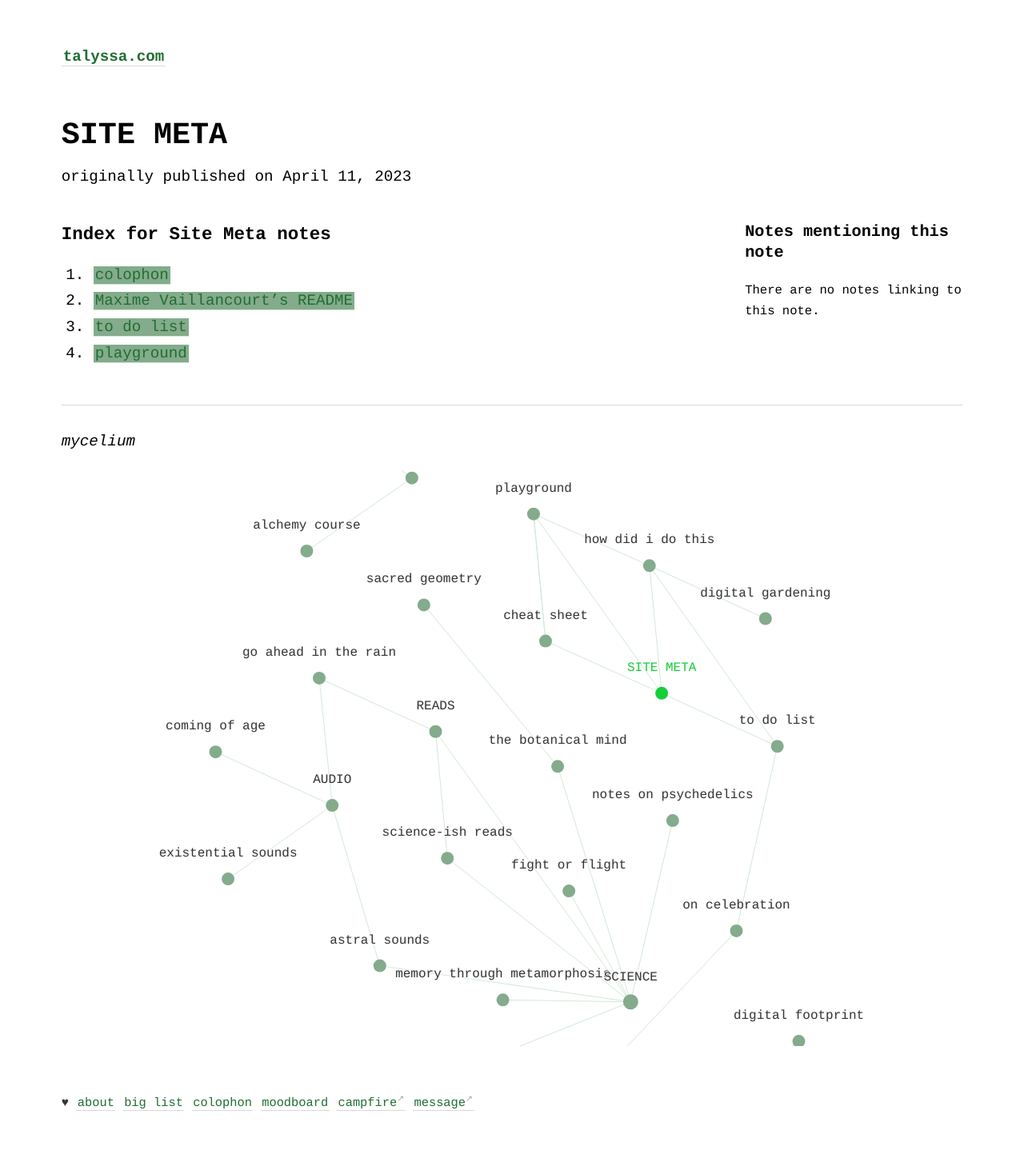
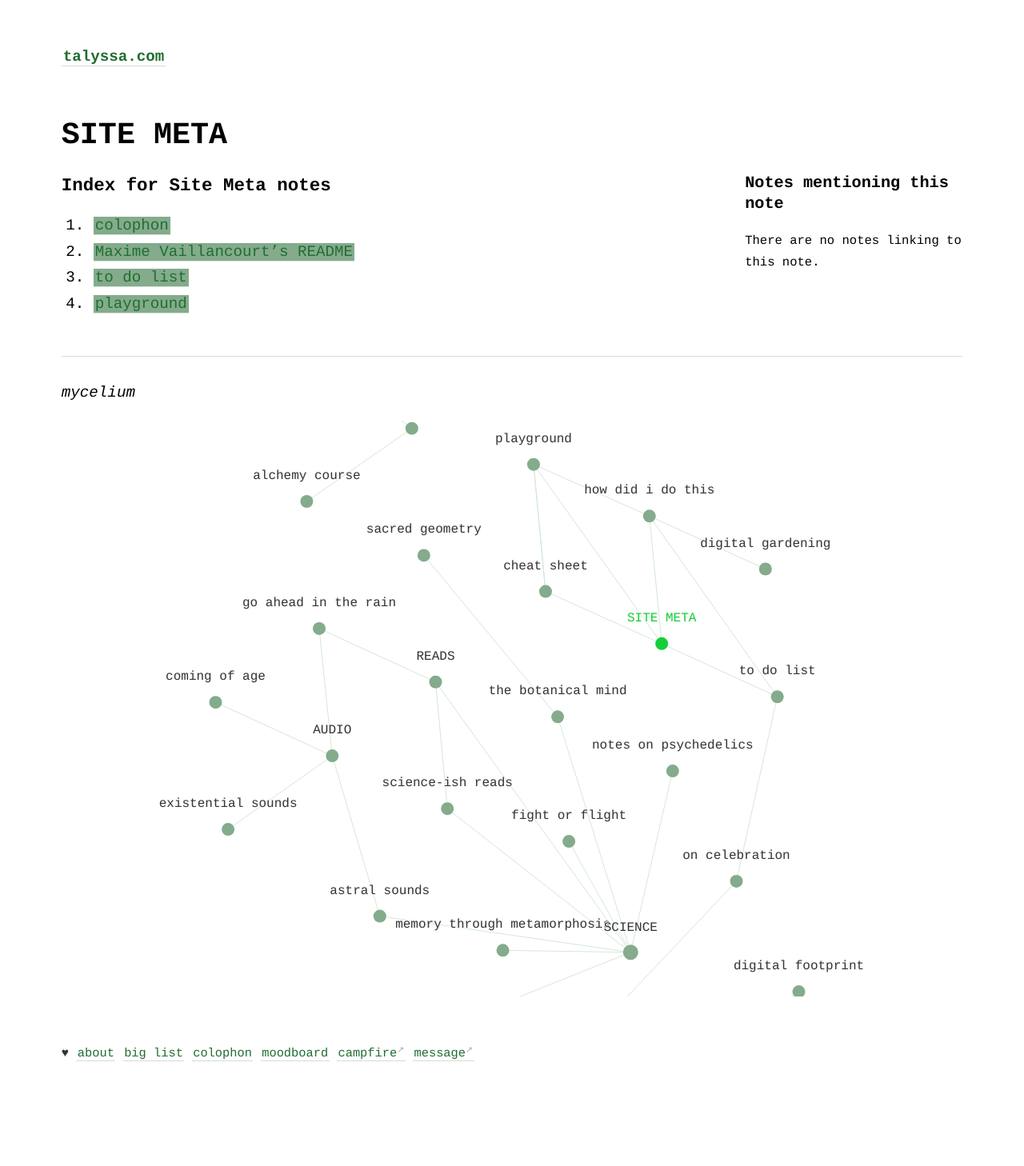
Before and after one commit to geminiworms/talyssagarden.github.io, a Jekyll site: the page built from _notes/site-meta.md, in a window 1280 px wide. Shown: the whole page at 80% size. Built offline with Jekyll 4.4.1, drawn with Linux system fonts in a browser that asks for light colours; after the commit the page ends 1397 px from its top, so only the background shows below that.

Commit message:
Update note.html

```diff
--- a/_layouts/note.html
+++ b/_layouts/note.html
@@ -5,9 +5,6 @@ layout: default
 <article>
   <div>
     <h1>{{ page.title }}</h1>
-    <time class="sans" datetime="{{ page.date | date_to_xmlschema }}">
-      <span>originally published on {{ page.date | date: "%B %-d, %Y" }}</span>
-    </time>
     {% if page.last_modified_at %}
     <time class="sans" datetime="{{ page.last_modified_at | date_to_xmlschema }}">
       <span>last updated on {{ page.last_modified_at | date: "%B %-d, %Y" }}</span>
```
